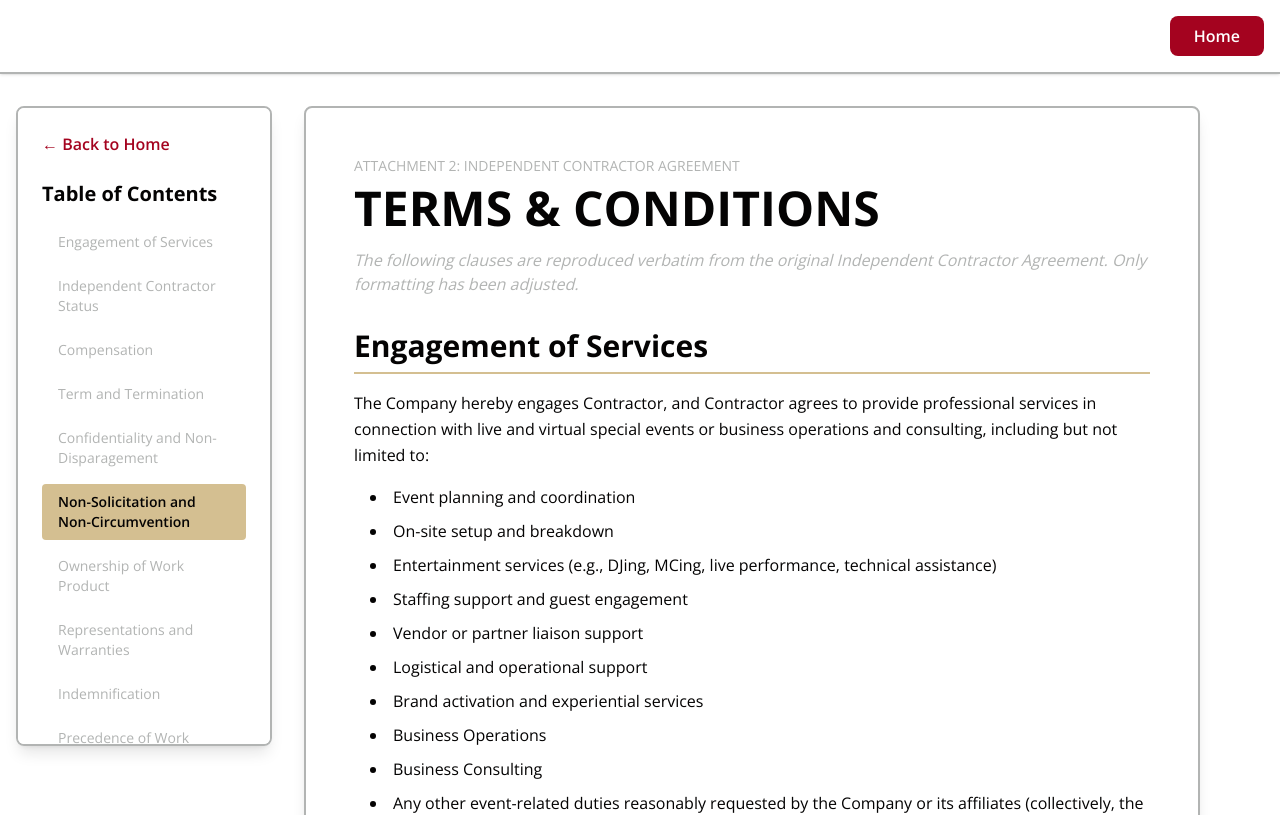
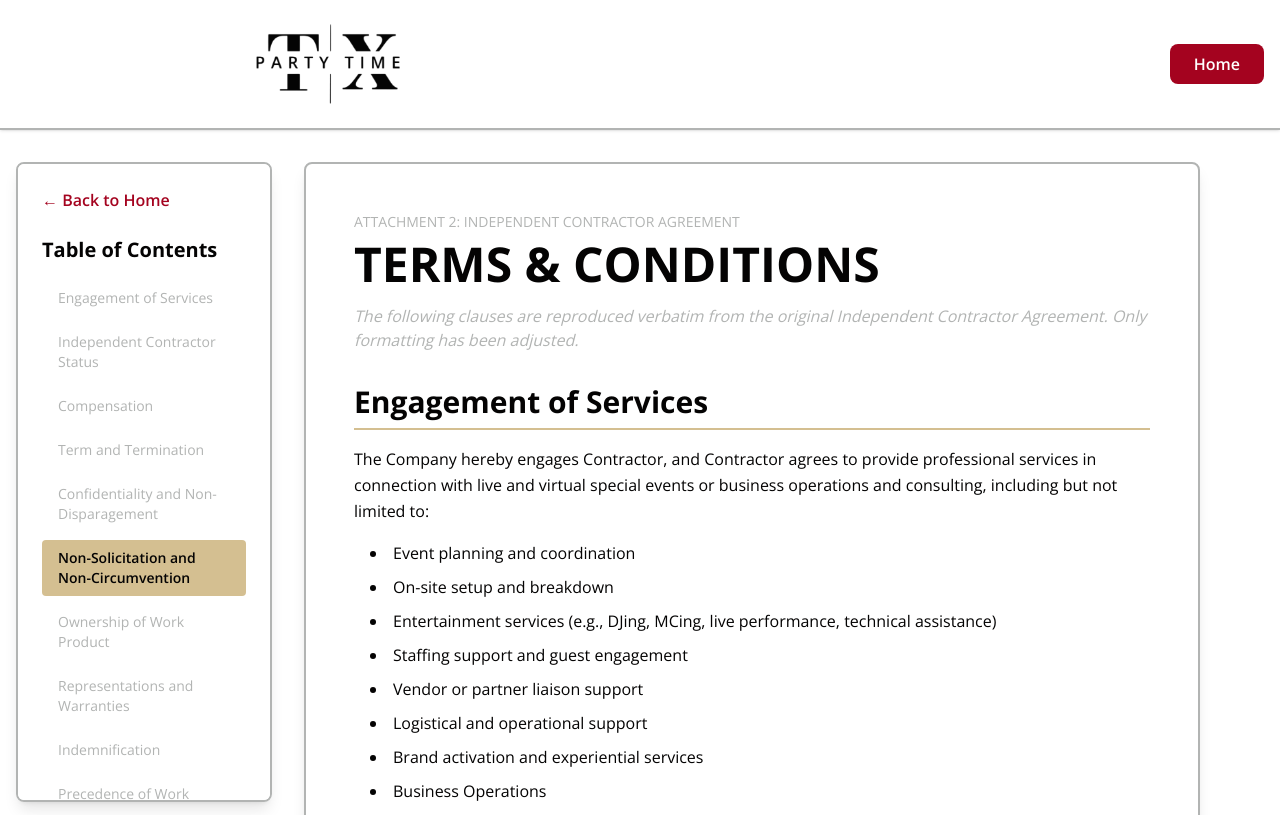
Before and after one commit to AshtonMedina22/PTT-Internal-Docs, a Next.js app: page /agreement in a window 1280 px wide. Shown: the top 815 px of the page. Built offline with nearby package versions, Linux system fonts and the light colour scheme.

Commit message:
Add Party Time Texas logo letterhead to all pages

```diff
--- a/app/agreement/page.js
+++ b/app/agreement/page.js
@@ -2,6 +2,7 @@
 
 import { useEffect, useState } from 'react'
 import Link from 'next/link'
+import Image from 'next/image'
 
 export default function AgreementPage() {
   const [activeSection, setActiveSection] = useState('')
@@ -56,10 +57,21 @@ export default function AgreementPage() {
 
   return (
     <div className="min-h-screen bg-brand-white flex flex-col">
-      {/* Header with Home button */}
-      <header className="sticky top-0 z-50 bg-brand-white border-b-2 border-brand-gray shadow-sm">
-        <div className="container mx-auto px-4 py-4">
-          <div className="flex justify-end">
+      {/* Logo Letterhead */}
+      <header className="w-full border-b-2 border-brand-gray bg-brand-white py-6 sticky top-0 z-50 shadow-sm">
+        <div className="container mx-auto px-4">
+          <div className="flex justify-between items-center">
+            <div className="flex-1 flex justify-center">
+              <Image
+                src="/logo.png"
+                alt="Party Time Texas Logo"
+                width={300}
+                height={100}
+                className="h-auto object-contain max-h-20"
+                priority
+              />
+            </div>
+            <div className="flex-1 flex justify-end">
               <Link
                 href="/"
                 className="px-6 py-2 bg-brand-red text-brand-white font-semibold rounded-lg hover:bg-brand-gold hover:text-brand-black transition-colors duration-200"
@@ -68,12 +80,13 @@ export default function AgreementPage() {
               </Link>
             </div>
           </div>
+        </div>
       </header>
 
       <div className="container mx-auto px-4 py-8 flex-1">
         <div className="flex flex-col lg:flex-row gap-8">
           {/* Sticky Sidebar */}
-          <aside className="lg:w-64 lg:sticky lg:top-20 lg:h-fit">
+          <aside className="lg:w-64 lg:sticky lg:top-32 lg:h-fit">
             <div className="bg-white border-2 border-brand-gray rounded-lg p-6 shadow-lg max-h-[calc(90vh-5rem)] overflow-y-auto">
               <Link
                 href="/"
--- a/app/page.js
+++ b/app/page.js
@@ -1,8 +1,25 @@
 import Link from 'next/link'
+import Image from 'next/image'
 
 export default function Home() {
   return (
     <div className="min-h-screen bg-brand-white flex flex-col">
+      {/* Logo Letterhead */}
+      <header className="w-full border-b-2 border-brand-gray bg-brand-white py-6">
+        <div className="container mx-auto px-4">
+          <div className="flex justify-center">
+            <Image
+              src="/logo.png"
+              alt="Party Time Texas Logo"
+              width={300}
+              height={100}
+              className="h-auto object-contain"
+              priority
+            />
+          </div>
+        </div>
+      </header>
+
       <main className="container mx-auto px-4 py-16 flex-1">
         <div className="max-w-6xl mx-auto">
           <h1 className="text-4xl md:text-5xl font-bold text-brand-black mb-12 text-center">
--- a/app/terms/page.js
+++ b/app/terms/page.js
@@ -2,6 +2,7 @@
 
 import { useEffect, useState } from 'react'
 import Link from 'next/link'
+import Image from 'next/image'
 
 export default function TermsPage() {
   const [activeSection, setActiveSection] = useState('')
@@ -56,10 +57,21 @@ export default function TermsPage() {
 
   return (
     <div className="min-h-screen bg-brand-white flex flex-col">
-      {/* Header with Home button */}
-      <header className="sticky top-0 z-50 bg-brand-white border-b-2 border-brand-gray shadow-sm">
-        <div className="container mx-auto px-4 py-4">
-          <div className="flex justify-end">
+      {/* Logo Letterhead */}
+      <header className="w-full border-b-2 border-brand-gray bg-brand-white py-6 sticky top-0 z-50 shadow-sm">
+        <div className="container mx-auto px-4">
+          <div className="flex justify-between items-center">
+            <div className="flex-1 flex justify-center">
+              <Image
+                src="/logo.png"
+                alt="Party Time Texas Logo"
+                width={300}
+                height={100}
+                className="h-auto object-contain max-h-20"
+                priority
+              />
+            </div>
+            <div className="flex-1 flex justify-end">
               <Link
                 href="/"
                 className="px-6 py-2 bg-brand-red text-brand-white font-semibold rounded-lg hover:bg-brand-gold hover:text-brand-black transition-colors duration-200"
@@ -68,12 +80,13 @@ export default function TermsPage() {
               </Link>
             </div>
           </div>
+        </div>
       </header>
 
       <div className="container mx-auto px-4 py-8 flex-1">
         <div className="flex flex-col lg:flex-row gap-8">
           {/* Sticky Sidebar */}
-          <aside className="lg:w-64 lg:sticky lg:top-20 lg:h-fit">
+          <aside className="lg:w-64 lg:sticky lg:top-32 lg:h-fit">
             <div className="bg-white border-2 border-brand-gray rounded-lg p-6 shadow-lg max-h-[calc(90vh-5rem)] overflow-y-auto">
               <Link
                 href="/"
```
Also changed, not shown: public/logo.png (added). Lines whose indentation alone changed are shown as unchanged.
